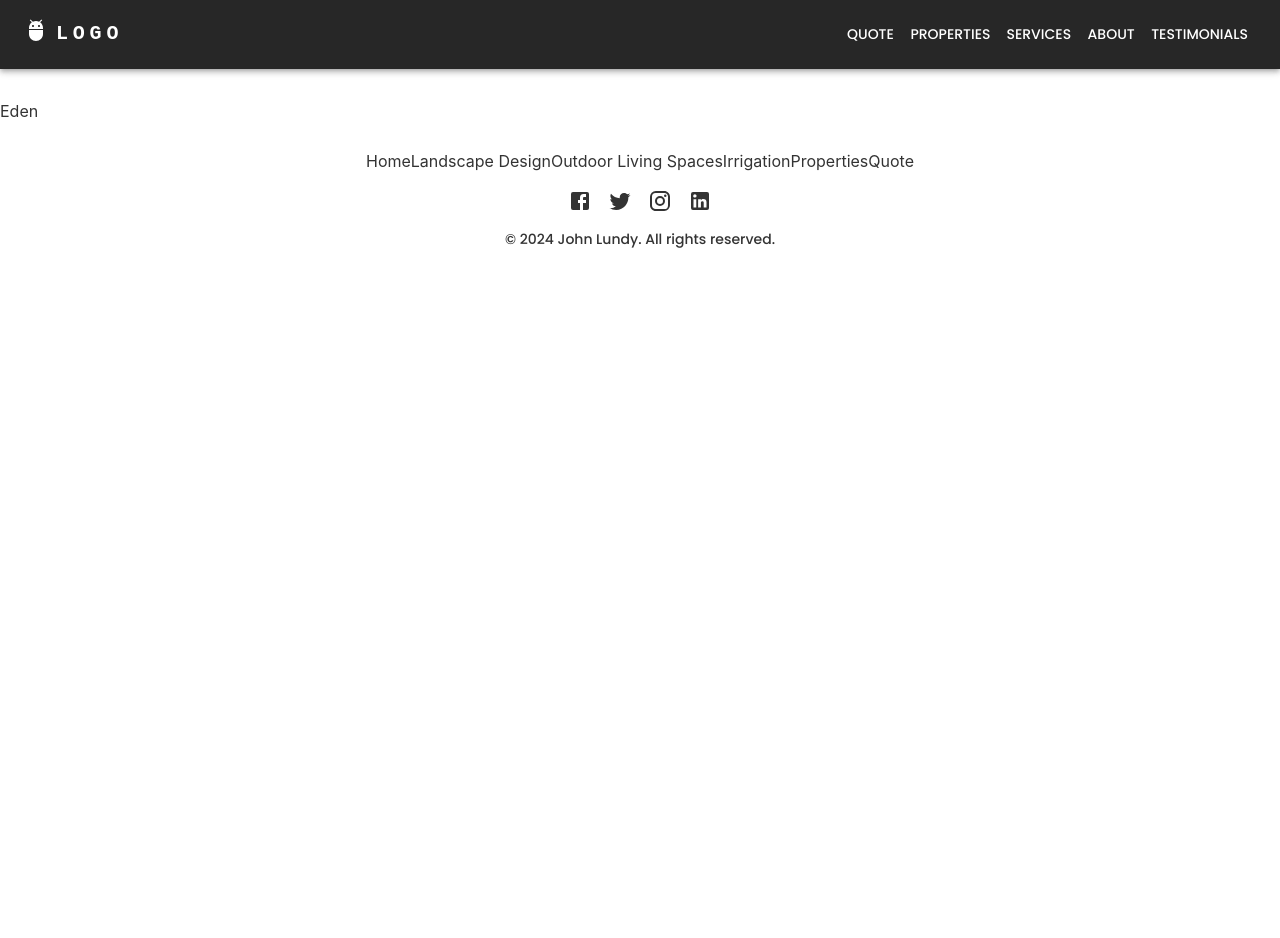
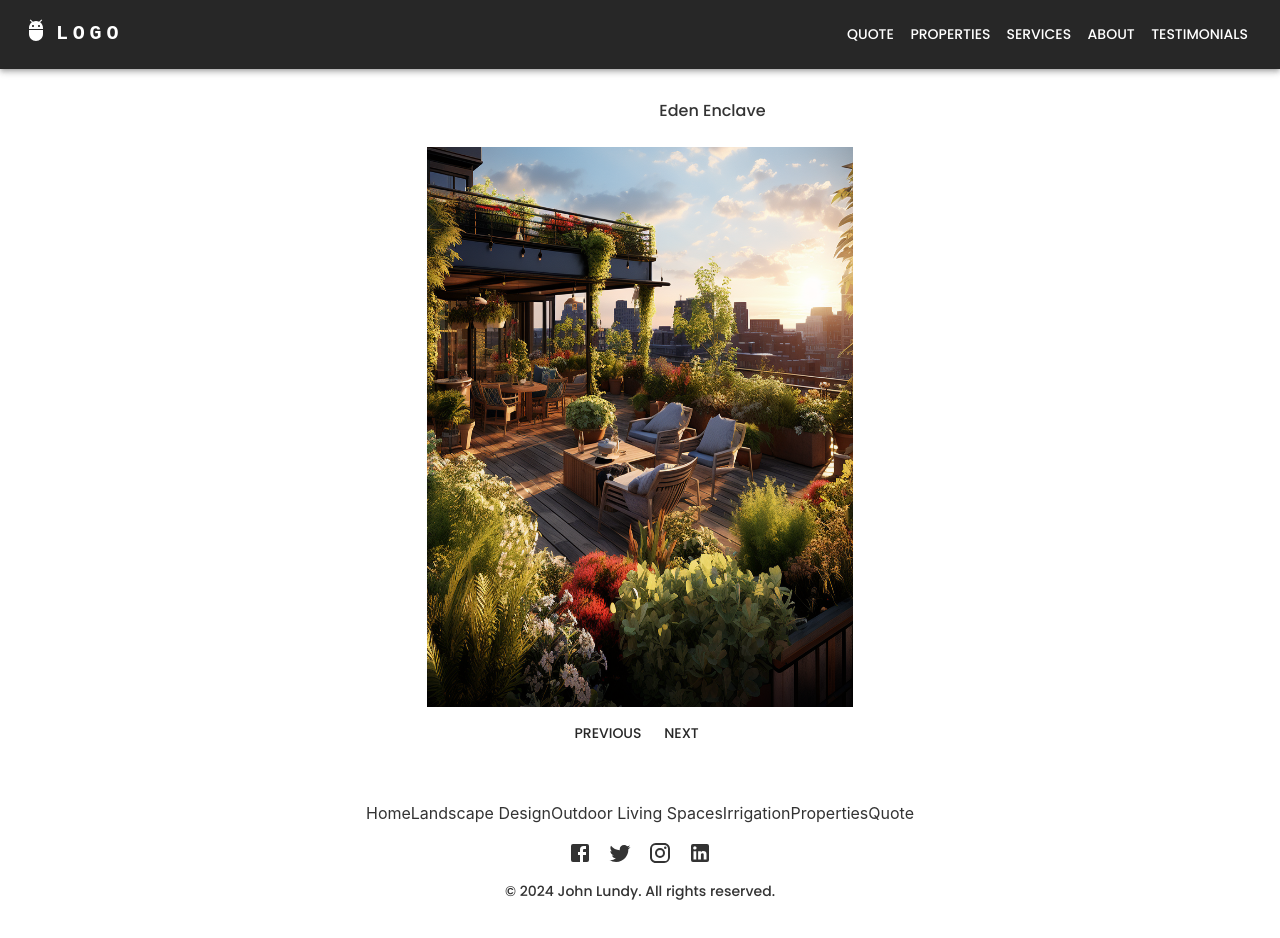
Before and after one commit to johnlundy94/landscape, a React (Create React App) app: page /eden in a window 1280 px wide. Shown: the top 938 px of the page. Before the commit the page ends 800 px from the top, so only its background shows below. Built offline with nearby package versions, Linux system fonts and the light colour scheme.

Commit message:
Eden property's base implementation complete

```diff
--- a/src/pages/properties/Arcadian.js
+++ b/src/pages/properties/Arcadian.js
@@ -16,23 +16,23 @@ function Arcadian() {
 
   const [activeIndex, setActiveIndex] = useState(0);
 
-  const landscapes = [
-    {image: arcadian1},
-    {image: arcadian2},
-    {image: arcadian3},
-    {image: arcadian4},
-    {image: arcadian5},
+  const properties = [
+    { image: arcadian1 },
+    { image: arcadian2 },
+    { image: arcadian3 },
+    { image: arcadian4 },
+    { image: arcadian5 },
   ];
 
   const nextSlide = () => {
     setActiveIndex((prevIndex) =>
-      prevIndex === landscapes.length - 1 ? 0 : prevIndex + 1
+      prevIndex === properties.length - 1 ? 0 : prevIndex + 1
     );
   };
 
   const prevSlide = () => {
     setActiveIndex((prevIndex) =>
-      prevIndex === 0 ? landscapes.length - 1 : prevIndex - 1
+      prevIndex === 0 ? properties.length - 1 : prevIndex - 1
     );
   };
 
@@ -42,9 +42,9 @@ function Arcadian() {
       <div className="hero-container">
         <h1 className="text-span-2">Arcadian Retreat</h1>
         <div className="slider-container" id="properties" >
-        {landscapes.map((landscape, index) => (
+          {properties.map((property, index) => (
             <SlideComponent className="slider" isActive={activeIndex === index} direction="left">
-            <img src={landscape.image} alt={`Slide image ${index + 1}`} className="slider-image" />
+              <img src={property.image} alt={`Slide image ${index + 1}`} className="slider-image" />
             </SlideComponent>
           ))}
         </div>
--- a/src/pages/properties/Eden.js
+++ b/src/pages/properties/Eden.js
@@ -1,12 +1,62 @@
-import "../../styles/Eden.css";
+import { useState } from "react";
+import "./Properties.css";
+import SlideComponent from "../../api/SlideComponent";
+import eden1 from "../../assets/eden/eden1.png";
+import eden2 from "../../assets/eden/eden2.png";
+import eden3 from "../../assets/eden/eden3.png";
+import eden4 from "../../assets/eden/eden4.png";
+import eden5 from "../../assets/eden/eden5.png";
+import { Button } from "@mui/material";
 import Nav from "../../components/Nav";
 import Footer from "../../components/Footer";
 
+
+
 function Eden() {
+
+  const [activeIndex, setActiveIndex] = useState(0);
+
+  const properties = [
+    { image: eden1 },
+    { image: eden2 },
+    { image: eden3 },
+    { image: eden4 },
+    { image: eden5 },
+  ];
+
+  const nextSlide = () => {
+    setActiveIndex((prevIndex) =>
+      prevIndex === properties.length - 1 ? 0 : prevIndex + 1
+    );
+  };
+
+  const prevSlide = () => {
+    setActiveIndex((prevIndex) =>
+      prevIndex === 0 ? properties.length - 1 : prevIndex - 1
+    );
+  };
+
   return (
-    <div className="Eden">
+    <div className="properties-container">
       <Nav />
-      Eden
+      <div className="hero-container">
+        <h1 className="text-span-2">Eden Enclave</h1>
+        <div className="slider-container" id="properties" >
+          {properties.map((property, index) => (
+            <SlideComponent className="slider" isActive={activeIndex === index} direction="left">
+              <img src={property.image} alt={`Slide image ${index + 1}`} className="slider-image" />
+            </SlideComponent>
+          ))}
+        </div>
+        <div className="slider-buttons">
+          <Button variant="text" onClick={prevSlide}>
+            Previous
+          </Button>
+          <Button variant="text" onClick={nextSlide}>
+            Next
+          </Button>
+        </div>
+      </div>
       <Footer />
     </div>
   );
```
Lines whose indentation alone changed are shown as unchanged.
